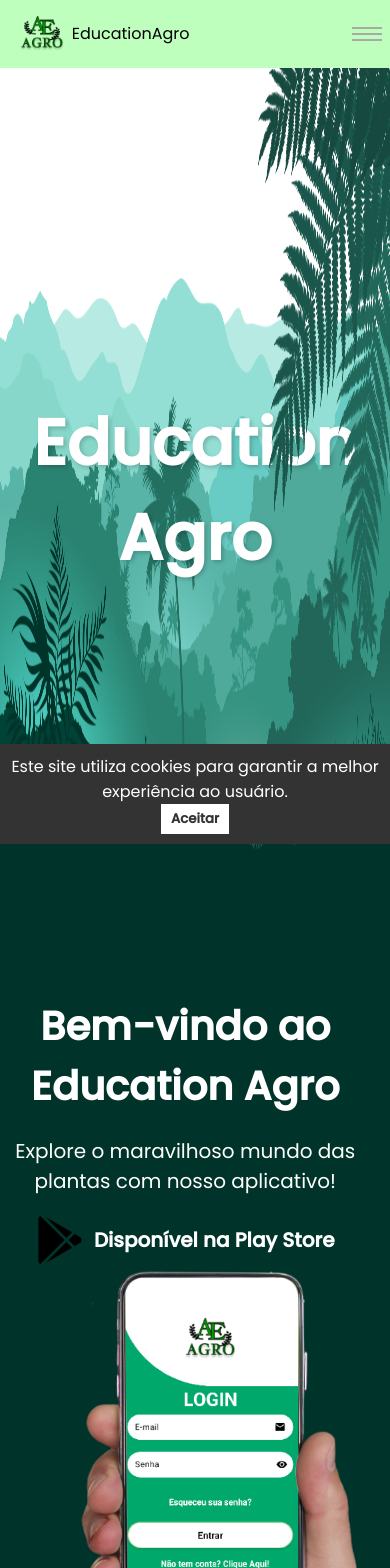
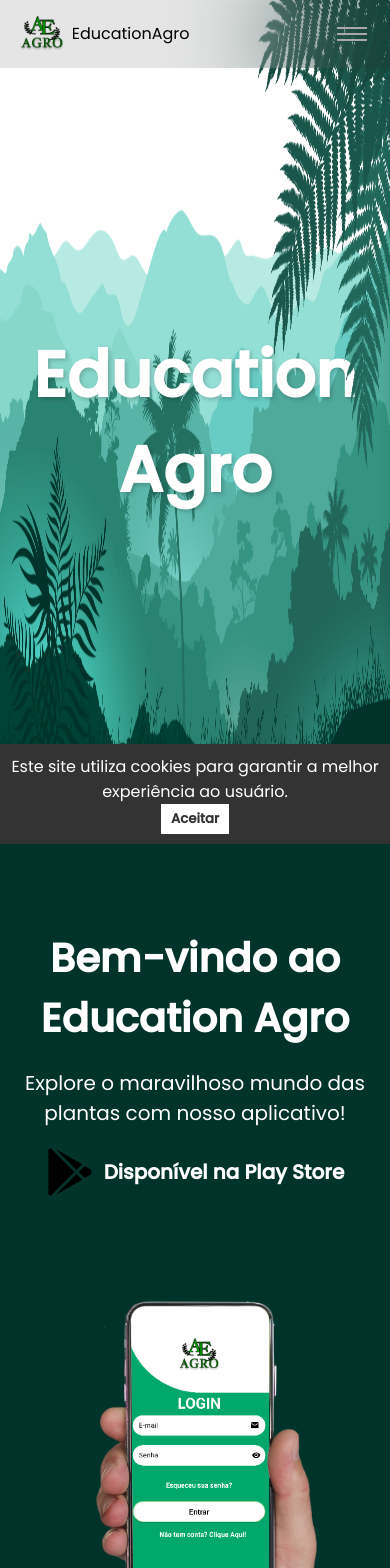
Before and after one commit to iagoslopes/App_Edu_Agro_Official, a React (Vite) app in the folder web-app-edu-agro/: page / in a window 390 px wide. Shown: the top 1568 px of the page. Built offline with nearby package versions, Linux system fonts and the light colour scheme; no server answers.

Commit message:
Ajustando alguns erros no layout

```diff
--- a/web-app-edu-agro/src/components/Header/style.css
+++ b/web-app-edu-agro/src/components/Header/style.css
@@ -20,10 +20,23 @@ a {
     align-items: center;
     width: 100%;
     height: 8vh;
-    background: rgb(190, 255, 190);
-    position: sticky;
+
+    position: fixed;
     top: 0;
+    left: 0;
     z-index: 9999;
+}
+
+.nav::before {
+    content: '';
+    position: absolute;
+    top: 0;
+    left: 0;
+    width: 100%;
+    height: 100%;
+    background: rgba(0, 0, 0, .1);
+    backdrop-filter: blur(50px);
+    z-index: -1;
 }
 
 .nav_item .active {
@@ -86,6 +99,10 @@ a {
     gap: 1rem;
 }
 
+.nav_user .user p {
+    color: black;
+}
+
 .btn_not_user {
     white-space: nowrap;
     align-items: center;
@@ -127,7 +144,7 @@ a {
 @media screen and (max-width: 912px) {
     .nav_toggler {
         display: block;
-        margin-right: 1%;
+        margin-right: 5%;
     }
 
     .nav_brand {
@@ -150,7 +167,9 @@ a {
         right: 0;
         width: 50%;
         height: 80vh;
-        background: rgb(190, 255, 190);
+        background: rgba(0, 0, 0, .1);
+        backdrop-filter: blur(50px);
+        box-shadow: 0 .5rem 1rem rgba(0, 0, 0, .1);
         flex-direction: column;
         transform: translateX(100%);
         transition: 0.5s ease-in;
@@ -200,7 +219,7 @@ a {
 @media screen and (max-width: 767px) {
     .nav_toggler {
         display: block;
-        margin-right: 1%;
+        margin-right: 5%;
     }
 
     .nav_brand {
@@ -223,7 +242,9 @@ a {
         right: 0;
         width: 50%;
         height: 80vh;
-        background: rgb(190, 255, 190);
+        background: rgba(0, 0, 0, .1);
+        backdrop-filter: blur(50px);
+        box-shadow: 0 .5rem 1rem rgba(0, 0, 0, .1);
         flex-direction: column;
         transform: translateX(100%);
         transition: 0.5s ease-in;
@@ -273,7 +294,7 @@ a {
 @media screen and (max-width: 350px) {
     .nav_toggler {
         display: block;
-        margin-right: 1%;
+        margin-right: 5%;
     }
 
     .nav_brand {
@@ -296,10 +317,13 @@ a {
         right: 0;
         width: 50%;
         height: 80vh;
-        background: rgb(190, 255, 190);
+        background: rgba(0, 0, 0, .1);
+        backdrop-filter: blur(50px);
+        box-shadow: 0 .5rem 1rem rgba(0, 0, 0, .1);
         flex-direction: column;
         transform: translateX(100%);
-        transition: 0.5s ease-in;
+        transition: 0.5s ease;
+        overflow: none;
         gap: 7%;
     }
 
--- a/web-app-edu-agro/src/pages/Catalogo/style.css
+++ b/web-app-edu-agro/src/pages/Catalogo/style.css
@@ -2,6 +2,7 @@
     display: flex;
     width: 100%;
     height: 92vh;
+    margin-top: 8vh;
 }
 
 .container-botao {
@@ -184,14 +185,18 @@
     justify-content: center;
     align-items: center;
     z-index: 999;
+    overflow-y: auto;
 }
 
 .modal-content {
     width: 50vw;
+    margin-top: 18vh;
+    margin-bottom: 1%;
     background-color: #fff;
     padding: 20px;
     border-radius: 5px;
     box-shadow: 0 2px 5px rgba(0, 0, 0, 0.3);
+
 }
 
 .modal-container {
--- a/web-app-edu-agro/src/pages/Contato/style.css
+++ b/web-app-edu-agro/src/pages/Contato/style.css
@@ -2,7 +2,7 @@
     position: relative;
     display: flex;
     align-items: center;
-    height: 92vh;
+    height: 100vh;
     font-family: 'Open Sans',sans-serif;
     color: #111111;
     background-color: #e5e5e5;
--- a/web-app-edu-agro/src/pages/Home/style.css
+++ b/web-app-edu-agro/src/pages/Home/style.css
@@ -109,9 +109,16 @@
   #celular {
     width: 400px;
   }
+  .parallax #leaf {
+    top: 0;
+    left: 0;
+    width: 100%;
+    height: 85%;
+    pointer-events: none;
+  }
 }
 
-@media screen and (max-width: 767px) {
+@media screen and (max-width: 768px) {
   .sec {
     width: 100vw;
     height: 100vh;
@@ -125,24 +132,36 @@
     left: 0;
   }
   .celular {
-    left: 15%;
+    left: 25%;
   }
   #celular {
     width: 350px;
   }
+  .parallax #leaf {
+    top: 0;
+    left: 0;
+    width: 100%;
+    height: 85%;
+    pointer-events: none;
+  }
 }
 
-@media screen and (max-width: 350px) {
+@media screen and (max-width: 450px) {
   .sec {
     width: 100vw;
-    height: 100vh;
+    height: auto;
+  }
+  .home-container {
+    display: flex;
+    align-items: center;
+    flex-direction: column;
   }
   .home-container .app-info {
     display: flex;
     align-items: center;
     flex-direction: column;
+    position: relative;
     width: 95%;
-    top: 10%;
     left: 0;
   }
   .celular {
@@ -151,4 +170,11 @@
   #celular {
     width: 280px;
   }
+  .parallax #leaf {
+    top: 0;
+    left: 0;
+    width: 100%;
+    height: 80%;
+    pointer-events: none;
+  }
 }
```
